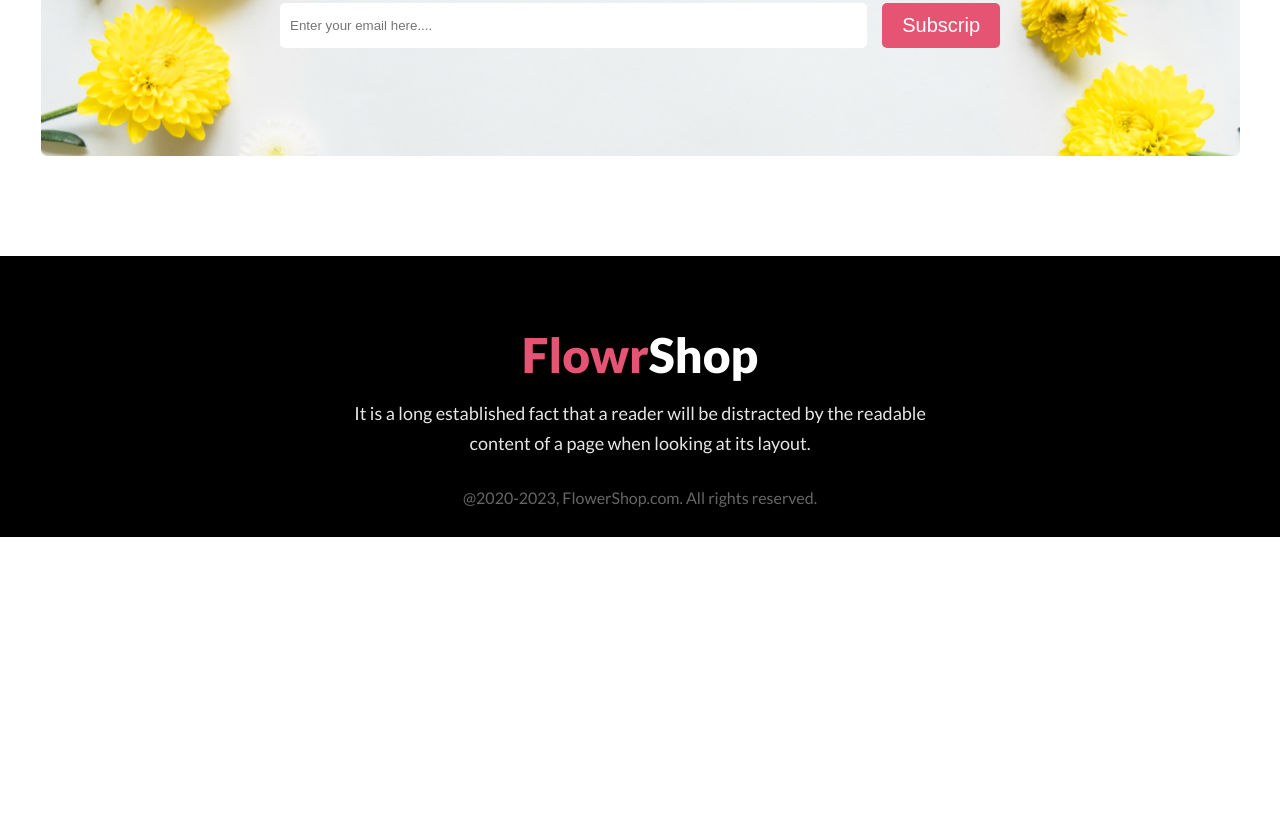
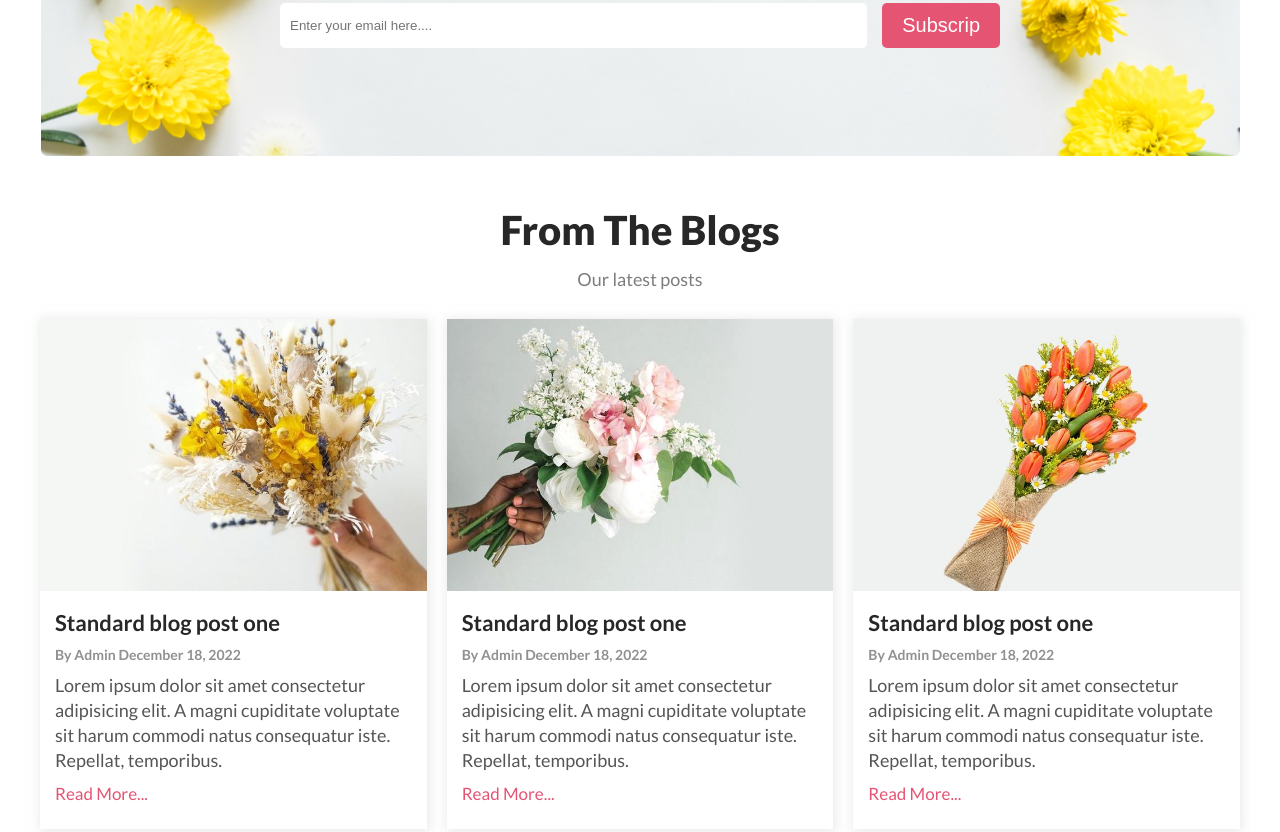
Before and after one commit to mohinranait/first-assignment-programming-hero, a plain HTML site: page index.html in a window 1280 px wide. Shown: the part 3099-3931 px from the top of the page. Before the commit the page ends 3636 px from the top, so only its background shows below. Drawn offline with Linux system fonts and the light colour scheme; files whose address does not match are found by name.

Commit message:
Blog posts section added

```diff
--- a/assets/css/style.css
+++ b/assets/css/style.css
@@ -279,7 +279,50 @@ button.subscrip{
     line-height: 35px;
     text-decoration-line: underline;
 }
-
+.post-section{
+    padding: 50px 0;
+}
+.post-grid{
+    display: flex;
+    gap: 20px;
+}
+.post-item{
+    width: 100%;
+    padding-bottom: 10px;
+    box-shadow: 1px 1px 10px 1px rgba(209, 209, 209, 0.5);
+}
+.post-img img{
+    width: 100%;
+}
+.post-content{
+    padding: 15px;
+}
+.post-content .post-title a{
+    font-size: 22px;
+    margin-bottom: 10px;
+    color: #272727;
+    transition: all 0.5s ease-in-out;
+}
+.post-content .post-title:hover a{
+    color: #E55473;
+}
+.author{
+    font-size: 14px;
+    color: #919090;
+    margin-bottom: 10px;
+    font-weight: 600;
+}
+.post-text{
+    font-size: 18px;
+    color: #555;
+    line-height: 25px;
+    margin-bottom: 10px;
+}
+.readmore-btn-group a{
+    font-size: 17px;
+    color: #E55473;
+    font-weight: 500;
+}
 
 
 
--- a/index.html
+++ b/index.html
@@ -143,6 +143,63 @@
                 </div>
             </div>
         </section>
+
+        <!-- Letest Post section -->
+        <section class="post-section">
+            <div class="container">
+                <div class="section-header">
+                    <h2 class="section-title">From The Blogs</h2>
+                    <p class="section-text">Our latest posts</p>
+                </div>
+                <div class="post-grid">
+                    <div class="post-item">
+                        <div>
+                            <figure class="post-img">
+                                <img src="./assets/images/post1.jpg" alt="">
+                            </figure>
+                        </div>
+                        <div class="post-content">
+                            <h3 class="post-title"><a href="#">Standard blog post one</a></h3>
+                            <p class="author">By Admin <time>December 18, 2022</time> </p>
+                            <p class="post-text">Lorem ipsum dolor sit amet consectetur adipisicing elit. A magni cupiditate voluptate sit harum commodi natus consequatur iste. Repellat, temporibus.</p>
+                            <div class="readmore-btn-group">
+                                <a href="#">Read More...</a>
+                            </div>
+                        </div>
+                    </div>
+                    <div class="post-item">
+                        <div>
+                            <figure class="post-img">
+                                <img src="./assets/images/post2.jpg" alt="">
+                            </figure>
+                        </div>
+                        <div class="post-content">
+                            <h3 class="post-title"><a href="#">Standard blog post one</a></h3>
+                            <p class="author">By Admin <time>December 18, 2022</time> </p>
+                            <p class="post-text">Lorem ipsum dolor sit amet consectetur adipisicing elit. A magni cupiditate voluptate sit harum commodi natus consequatur iste. Repellat, temporibus.</p>
+                            <div class="readmore-btn-group">
+                                <a href="#">Read More...</a>
+                            </div>
+                        </div>
+                    </div>
+                    <div class="post-item">
+                        <div>
+                            <figure class="post-img">
+                                <img src="./assets/images/post3.jpg" alt="">
+                            </figure>
+                        </div>
+                        <div class="post-content">
+                            <h3 class="post-title"><a href="#">Standard blog post one</a></h3>
+                            <p class="author">By Admin <time>December 18, 2022</time> </p>
+                            <p class="post-text">Lorem ipsum dolor sit amet consectetur adipisicing elit. A magni cupiditate voluptate sit harum commodi natus consequatur iste. Repellat, temporibus.</p>
+                            <div class="readmore-btn-group">
+                                <a href="#">Read More...</a>
+                            </div>
+                        </div>
+                    </div>
+                </div>
+            </div>
+        </section>
     </main>
 
     <footer>
```
Also changed, not shown: assets/images/1.jpg (deleted), assets/images/banner.jpg (deleted), assets/images/post1.jpg (added), assets/images/post2.jpg (added), assets/images/post3.jpg (added).
